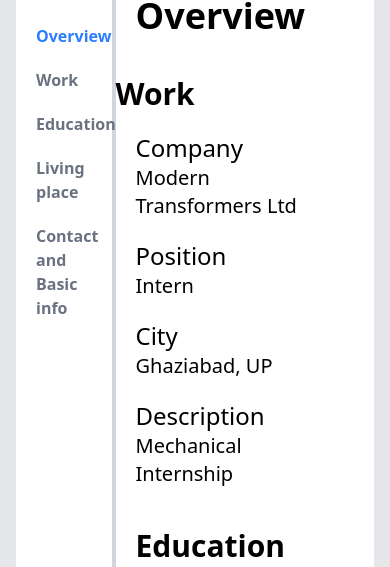
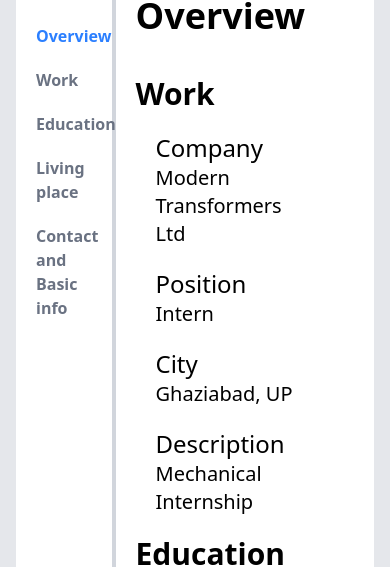
Before and after one commit to aayushk18/iTalk--Social-Networking-App, a React (Vite) app: page /profile/about/overview in a window 390 px wide. Shown: the part 512-1079 px from the top of the page. Built offline with nearby package versions, Linux system fonts and the light colour scheme.

Commit message:
Update Work.jsx

```diff
--- a/src/assets/components/other/about/Work.jsx
+++ b/src/assets/components/other/about/Work.jsx
@@ -2,8 +2,8 @@ import React from 'react'
 
 const Work = () => {
     return (
-        <div className='my-10'>
-            <div className='my-5 text-3xl font-semibold'>Work
+        <div className='md:my-10 sm:my-4'>
+            <div className='m-5 text-3xl font-semibold'>Work
                 <div className='font-medium text-2xl m-5'>
                     Company
                     <div className='text-xl font-light'>
```
